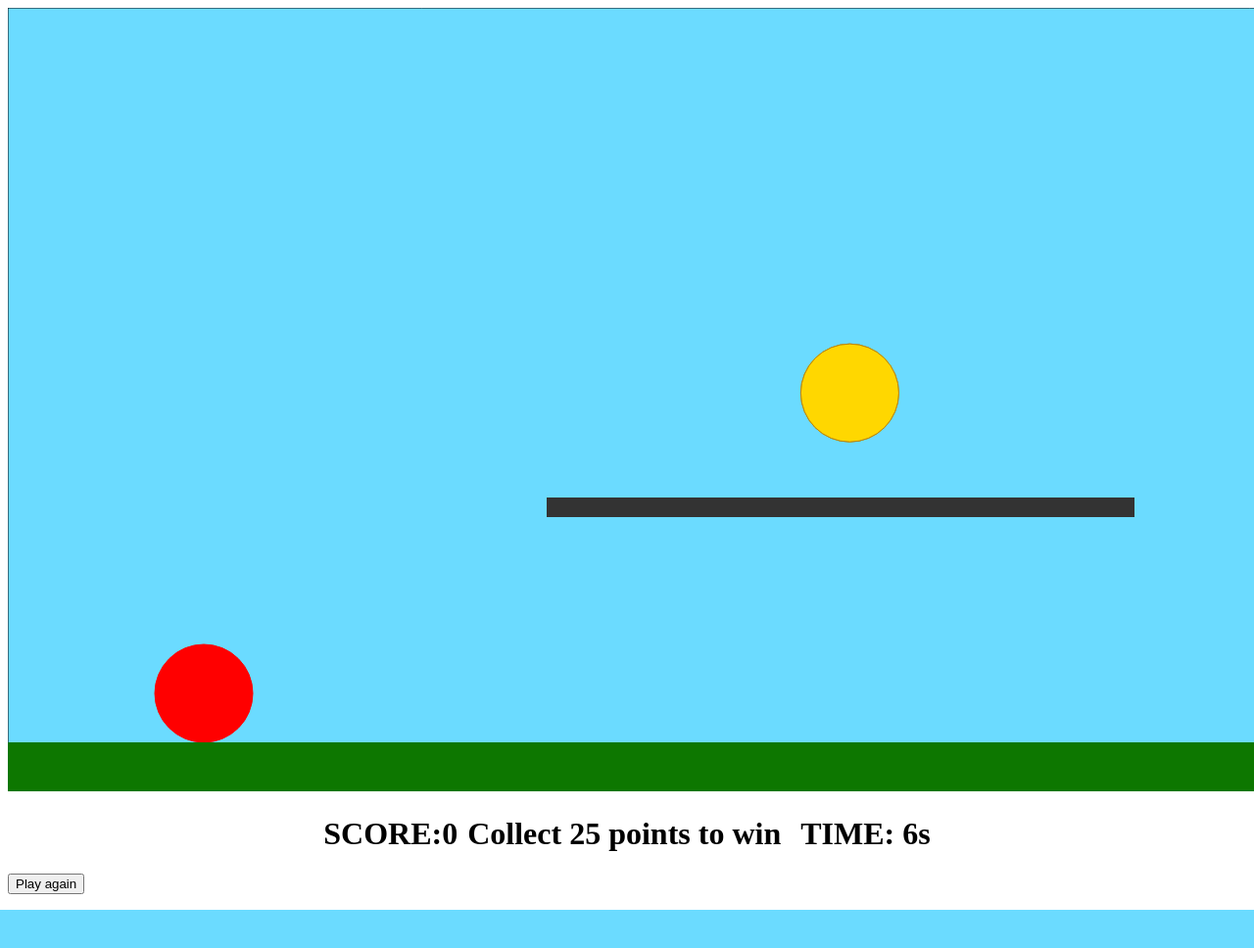
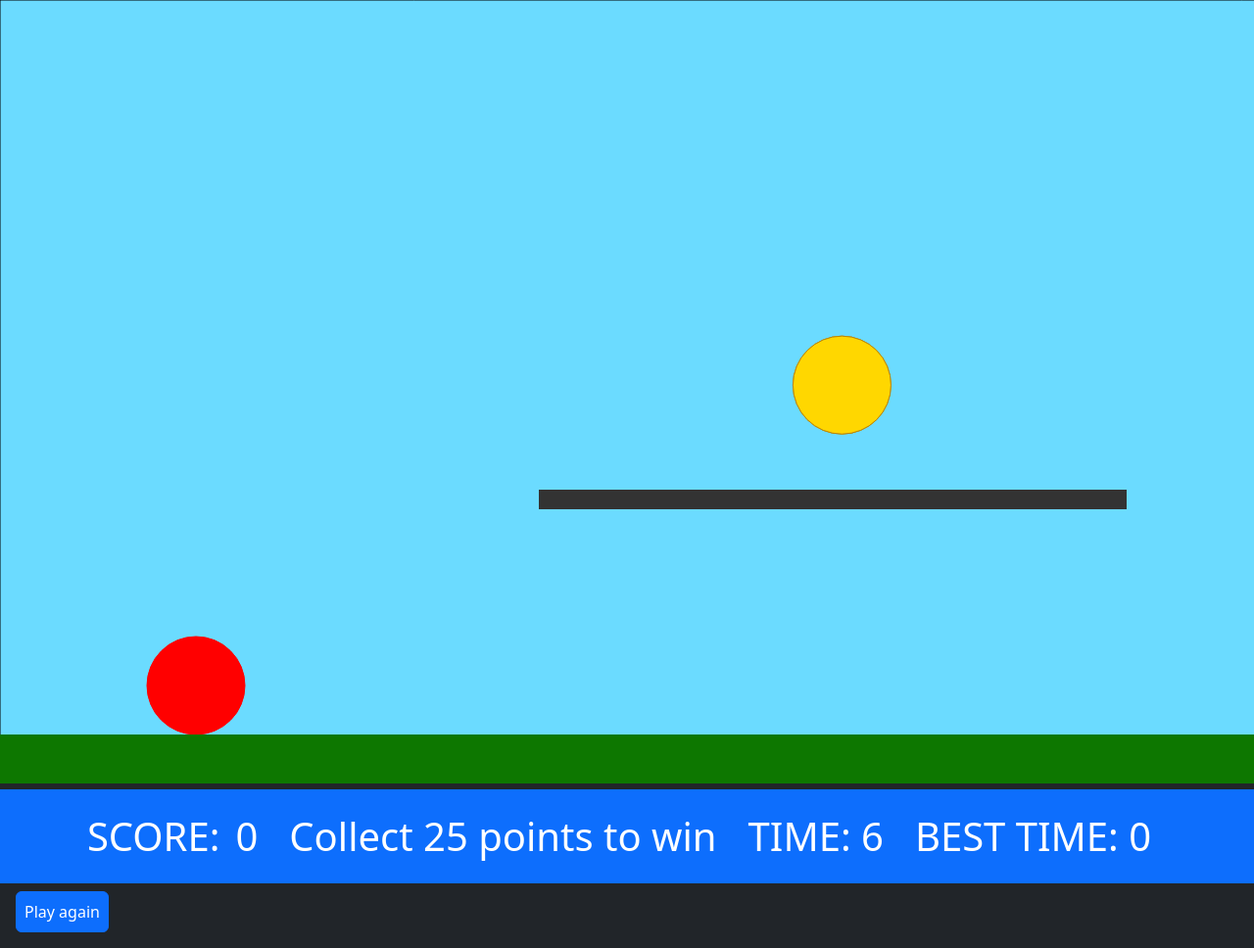
Before and after one commit to Tulxy/Game, a PHP site: page / in a window 1280 px wide; the page is wider, and only the part inside the window is pictured. Shown: that part at 98% size. Before the commit the page ends 929 px from the top of that part, so only its background shows below. Run offline with PHP 8.4, Linux system fonts and the light colour scheme.

Commit message:
Commit full game

```diff
--- a/index.php
+++ b/index.php
@@ -1,5 +1,7 @@
 <?php
+
 ?>
+
 
 <!doctype html>
 <html lang="en">
@@ -8,18 +10,20 @@
   <meta name="viewport"
         content="width=device-width, user-scalable=no, initial-scale=1.0, maximum-scale=1.0, minimum-scale=1.0">
   <meta http-equiv="X-UA-Compatible" content="ie=edge">
+  <link href="https://cdn.jsdelivr.net/npm/bootstrap@5.3.6/dist/css/bootstrap.min.css" rel="stylesheet" integrity="sha384-4Q6Gf2aSP4eDXB8Miphtr37CMZZQ5oXLH2yaXMJ2w8e2ZtHTl7GptT4jmndRuHDT" crossorigin="anonymous">
   <title>Index</title>
 </head>
-<body>
+<body class="bg-dark text-white">
 
 <canvas id="canvas" width="1700" height="800" style="border: 2px black;"></canvas>
-<h1 style="display: flex; justify-content: center">
-  SCORE: <span id="score">0</span>
-  <span style="margin-left: 10px">Collect 25 points to win</span>
-  <span style="margin-left: 20px">TIME: <span id="time">0</span>s</span>
+<h1 class="d-flex p-2 bg-primary justify-content-center align-items-center">
+  SCORE: <span class="m-2 p-2" id="score">0</span>
+  <span class="m-2 p-2">Collect 25 points to win</span>
+  <span class="m-2 p-2">TIME: <span id="time">0 </span></span>
+  <span class="m-2 p-2">BEST TIME: <span id="bestTime">0</span></span>
 </h1>
 
-<button class="replayBtn">Play again</button>
+<button class="replayBtn btn btn-primary p-2 ms-3">Play again</button>
 
 <ul>
 
@@ -243,8 +247,21 @@
   }
 
   function win() {
-    clearInterval(timerInterval)
-    document.getElementById("final-time").textContent = elapsedTime.toString();
+    clearInterval(timerInterval);
+
+    const newTime = document.createElement('li');
+    newTime.classList.add('time');
+    newTime.textContent = `Time: ${elapsedTime}s`;
+
+    const timesList = document.querySelector('ul');
+    timesList.appendChild(newTime);
+
+    const bestTimeElement = document.getElementById('bestTime');
+    const currentBestTime = parseInt(bestTimeElement.textContent);
+    if (currentBestTime === 0 || elapsedTime < currentBestTime) {
+      bestTimeElement.textContent = elapsedTime;
+    }
+
     ctx.font = "120px Arial";
     ctx.textAlign = "center";
     ctx.fillText("You WIN!", (canvas.clientWidth / 2), (canvas.clientHeight / 2));
```
